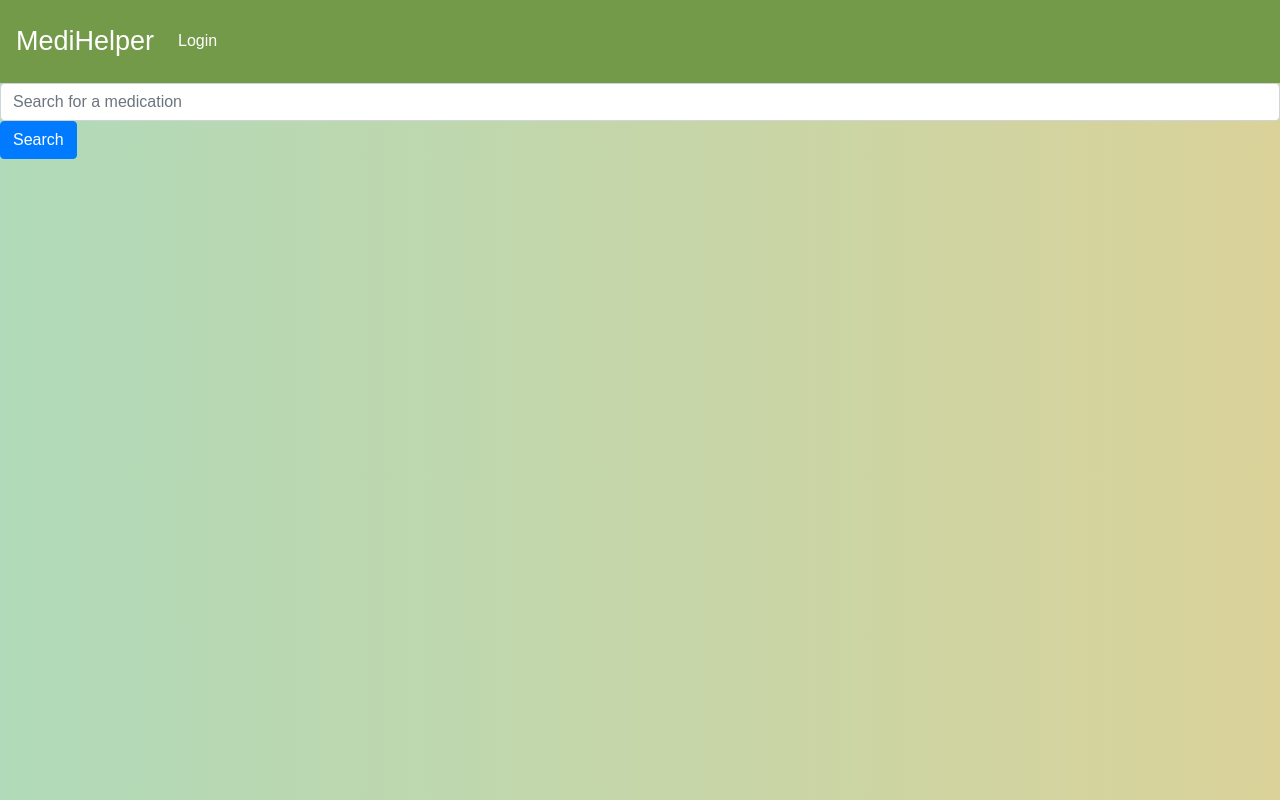
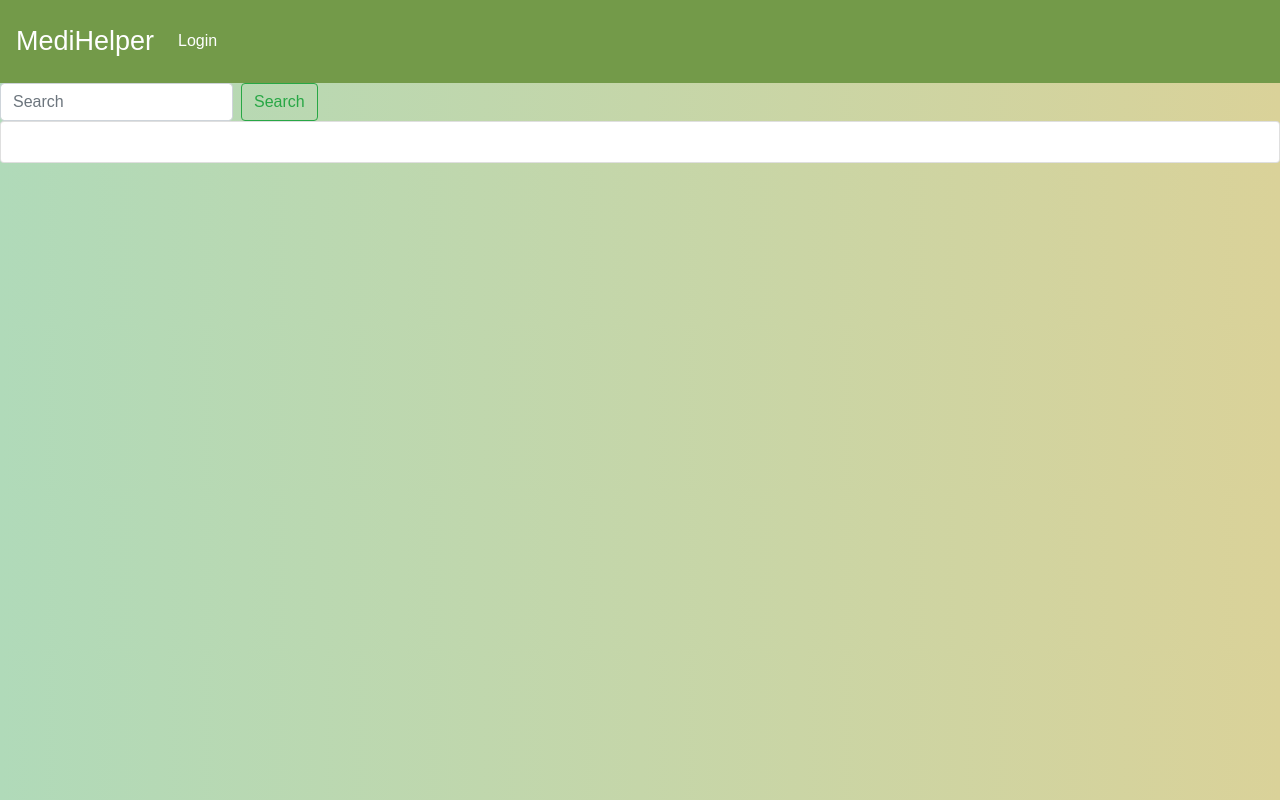
Before and after one commit to Trantastic/MediHelper, a React (Create React App) app in the folder client/: page /dictionary in a window 1280 px wide. Built offline with nearby package versions, Linux system fonts and the light colour scheme; no server answers; a web font is replaced by a local one.

Commit message:
created pratice

```diff
--- a/client/src/components/Dictionary/Dictionary.js
+++ b/client/src/components/Dictionary/Dictionary.js
@@ -1,37 +1,53 @@
 import React, { Component } from 'react';
 
 class Dictionary extends Component {
-
 	state = {
-		drug: ''
+		drug: '',
+		drugUse: ''
 	}
 
-	initSearch = (e) => {
-		e.preventDefault();
+	handleChange = event => {
+		const { id, value } = event.target
 
-		fetch('https://api.fda.gov/drug/label.json?search=levodopa+AND+carbidopa')
-			.then((req, res) => {
-				return res.json.results[0].indications_and_usage
-			})
-			.catch(error => (
-				console.log('ERROR: ', error)
-			))
+		this.setState({
+			[id]: value
+		})
+
 	}
 
-	handleInput = (e) => {
-		const { id, value } = e.target;
-		this.setState({ [id]: value });
-		console.log(this.state);
+	handleSubmit = event => {
+		event.preventDefault();
+
+		fetch('https://api.fda.gov/drug/label.json?search=' + this.state.drug)
+			.then(res => {
+				return res.json()
+			})
+			.then(data => {
+				this.setState({
+					drugUse: data.results[0].indications_and_usage[0]
+				})
+				// console.log('API DATA: ', this.state.drugUse)
+			})
 	}
 
 	render() {
+		// console.log(this.state.drug)
 		return(
 			<div>
-				<input className="form-control" id='drug' value={ this.state.drug } type="search" placeholder="Search for a medication" aria-label="Search" onChange={ this.handleInput } />
-				<button className='btn btn-primary' type='submit' onClick={ this.initSearch }>Search</button>
-			</div>
+				<form class="form-inline">
+	    			<input class="form-control mr-sm-2" id="drug" type="search" placeholder="Search" aria-label="Search" onChange={ this.handleChange } />
+	    			<button class="btn btn-outline-success my-2 my-sm-0" type="submit" onClick={ this.handleSubmit }>Search</button>
+	  			</form>
+	  			<div class="card">
+				  <div class="card-body">
+				    { this.state.drugUse }
+				  </div>
+				</div>
+	  		</div>
 		)
 	}
+
+
 }
 
 export default Dictionary;
```
